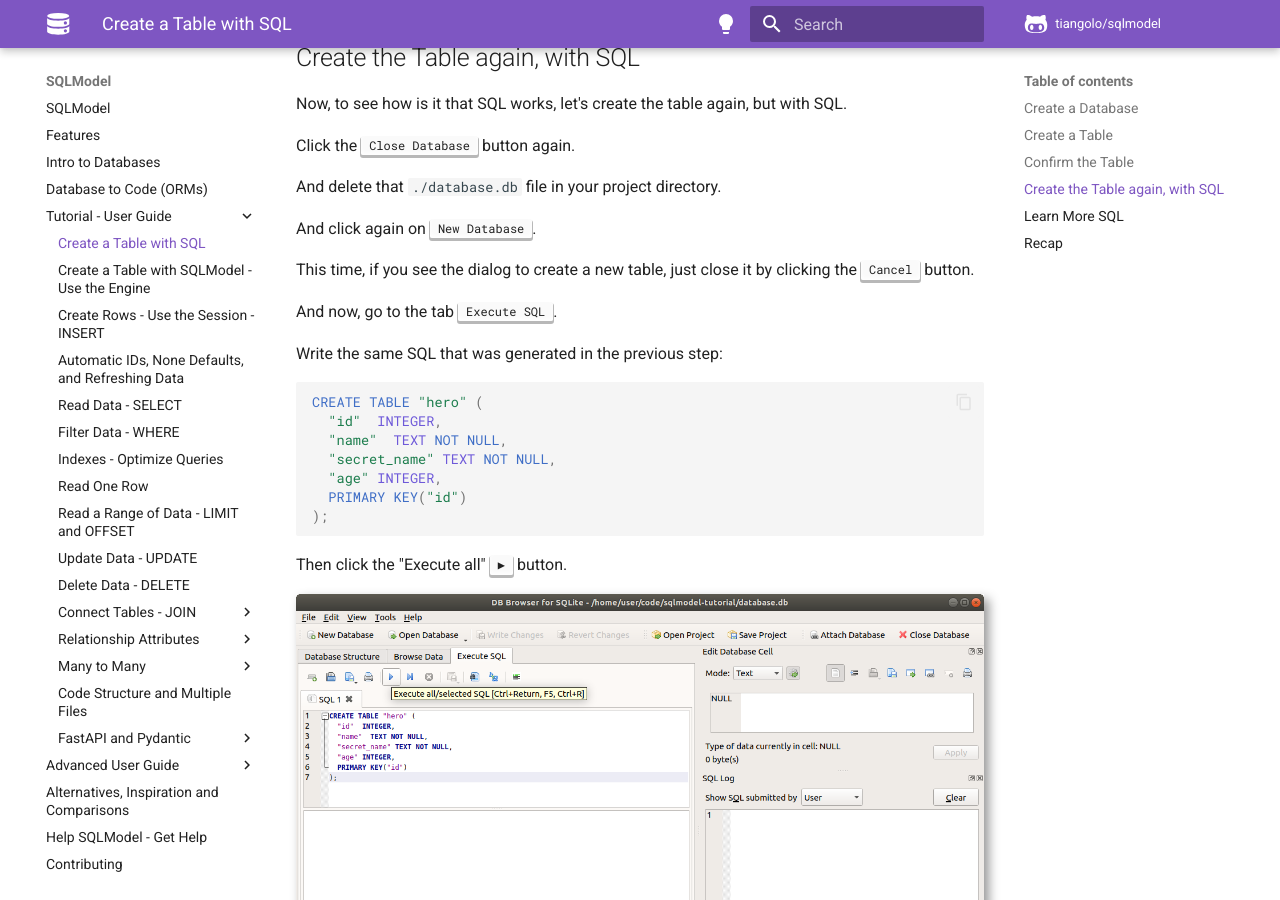
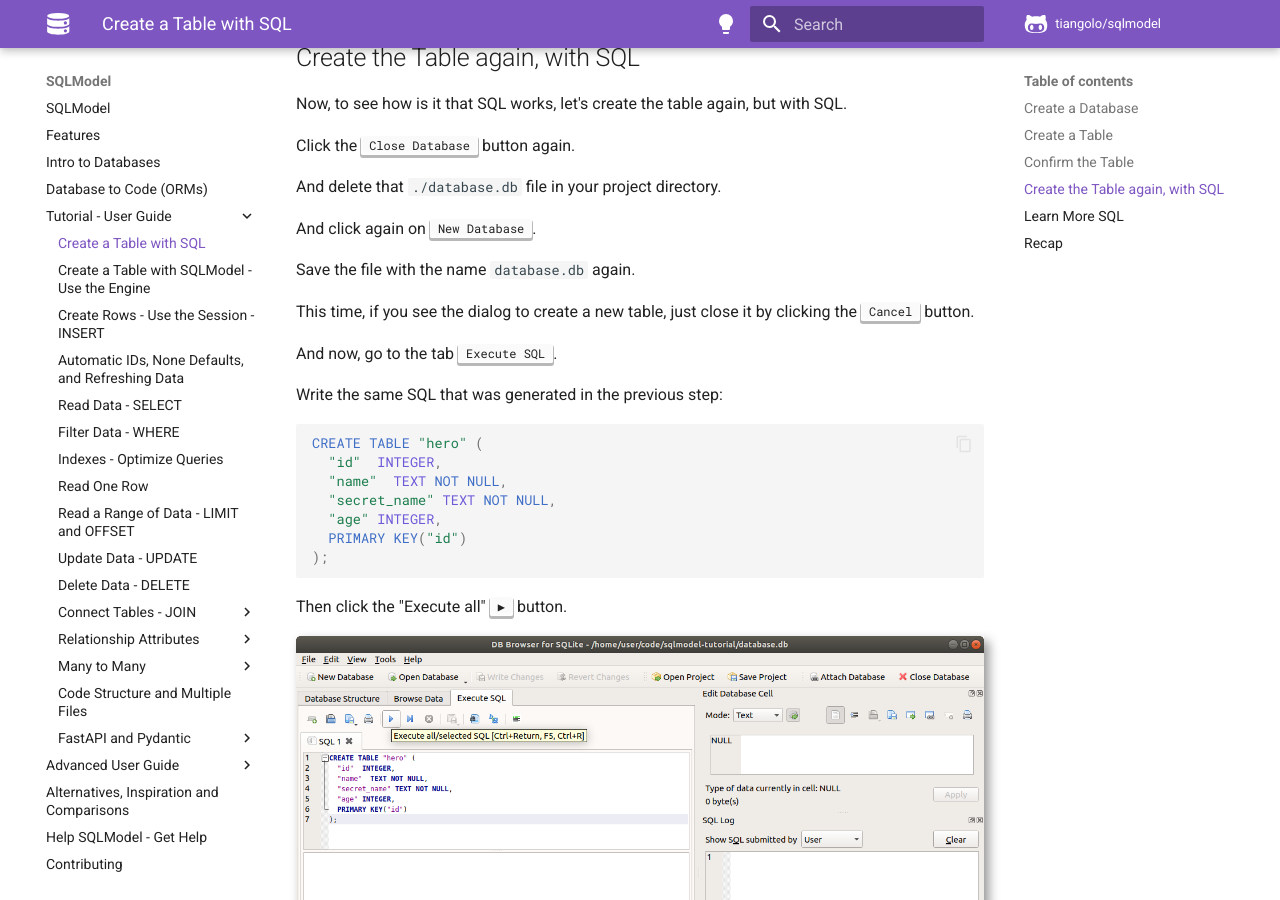
Before and after one commit to sztrakabalint/fastapi-sqlmodel, an MkDocs documentation site: the page built from docs/tutorial/create-db-and-table-with-db-browser.md, in a window 1280 px wide and 900 px high, scrolled down 5872 px. Built offline with MkDocs 1.6.1 and Material for MkDocs 9.7.7, drawn with Linux system fonts in a browser that asks for light colours; comment, search, counter and statistics services are not loaded.

Commit message:
✏️ Add missing step in `create-db-and-table-with-db-browser.md` (#976)

```diff
--- a/docs/tutorial/create-db-and-table-with-db-browser.md
+++ b/docs/tutorial/create-db-and-table-with-db-browser.md
@@ -125,6 +125,8 @@ And delete that `./database.db` file in your project directory.
 
 And click again on <kbd>New Database</kbd>.
 
+Save the file with the name `database.db` again.
+
 This time, if you see the dialog to create a new table, just close it by clicking the <kbd>Cancel</kbd> button.
 
 And now, go to the tab <kbd>Execute SQL</kbd>.
```
